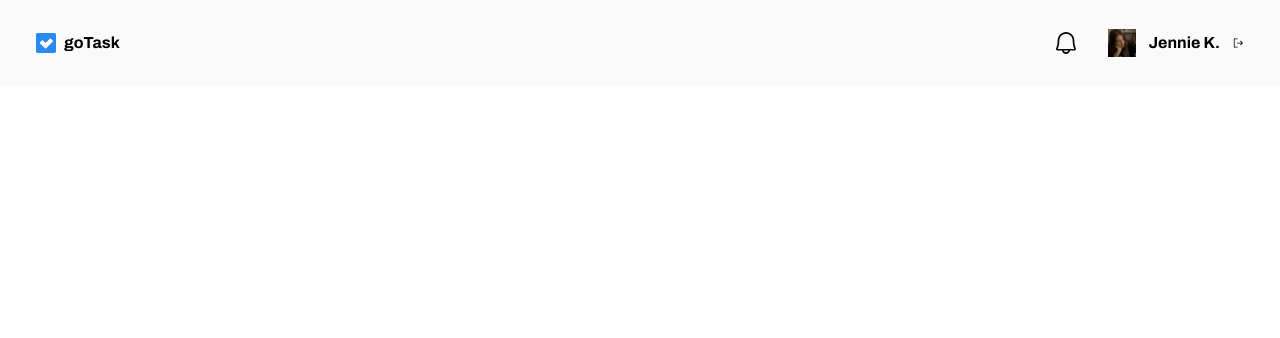
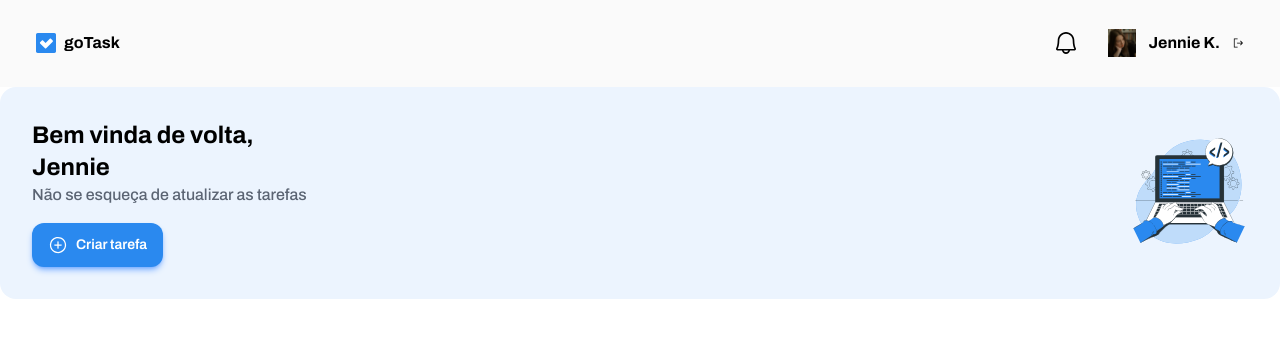
Before and after one commit to frederico-codes/angular-projeto-go-task, an Angular app: page / in a window 1280 px wide. Shown: the top 338 px of the page. Built offline with nearby package versions, Linux system fonts and the light colour scheme.

Commit message:
criação do welcome-section.component

```diff
--- a/src/app/app.component.html
+++ b/src/app/app.component.html
@@ -1,3 +1,4 @@
 <div class="mx-auto max-w-7xl">
   <app-header></app-header>
+  <app-welcome-section></app-welcome-section>
 </div>
--- a/src/app/app.component.ts
+++ b/src/app/app.component.ts
@@ -1,10 +1,10 @@
 import { Component } from '@angular/core';
-import { RouterOutlet } from '@angular/router';
 import { HeaderComponent } from "./components/header/header.component";
+import { WelcomeSectionComponent } from "./components/welcome-section/welcome-section.component";
 
 @Component({
   selector: 'app-root',
-  imports: [RouterOutlet, HeaderComponent],
+  imports: [HeaderComponent, WelcomeSectionComponent],
   templateUrl: './app.component.html',
   styleUrl: './app.component.css'
 })
--- a/src/app/components/main-content/main-content.component.html
+++ b/src/app/components/main-content/main-content.component.html
@@ -1,4 +1,4 @@
 <div class="max-w-5xl mx-auto py-5 px-4 flex lex-col gap-8">
-  <div class="p-3">Boas vindas</div>
+  <app-welcome-section/>
   <div class="p-3">Colunas</div>
 </div>
--- a/src/app/components/main-content/main-content.component.ts
+++ b/src/app/components/main-content/main-content.component.ts
@@ -1,8 +1,9 @@
 import { Component } from '@angular/core';
+import { WelcomeSectionComponent } from "../welcome-section/welcome-section.component";
 
 @Component({
   selector: 'app-main-content',
-  imports: [],
+  imports: [WelcomeSectionComponent],
   templateUrl: './main-content.component.html',
   styleUrl: './main-content.component.css'
 })
--- a/src/app/components/welcome-section/welcome-section.component.html
+++ b/src/app/components/welcome-section/welcome-section.component.html
@@ -1 +1,22 @@
-<p>welcome-section works!</p>
+<div class="rounded-2xl p-8 bg-[#ecf4fe] flex flex-col gap-7 sm:flex-row-reverse sm:justify-between sm:items-center">
+  <div>
+    <img src="/images/Hand_coding_bro.svg" alt="" >
+  </div>
+  <div class="flex flex-col gap-4">
+    <div>
+      <h1 class="font-bold text-2xl">Bem vinda de volta,<br/>
+      Jennie</h1>
+      <h3 class="font-medium opacity-80 text-[#374151]">
+        Não se esqueça de atualizar as tarefas
+      </h3>
+    </div>
+    <div>
+      <button class="bg-[#2a89ef] shadow-md shadow-blue-500/50 py-3 px-4 rounded-xl text-white
+      text-sm font-semibold text-center flex gap-2 cursor-pointer active:translate-y-1
+      transition-transform duration-75">
+        <img src="/images/plus_circle.svg" alt="">
+        Criar tarefa
+      </button>
+    </div>
+  </div>
+</div>
```
Also changed, not shown: public/images/Hand_coding_bro.svg (added), public/images/plus_circle.svg (added).
